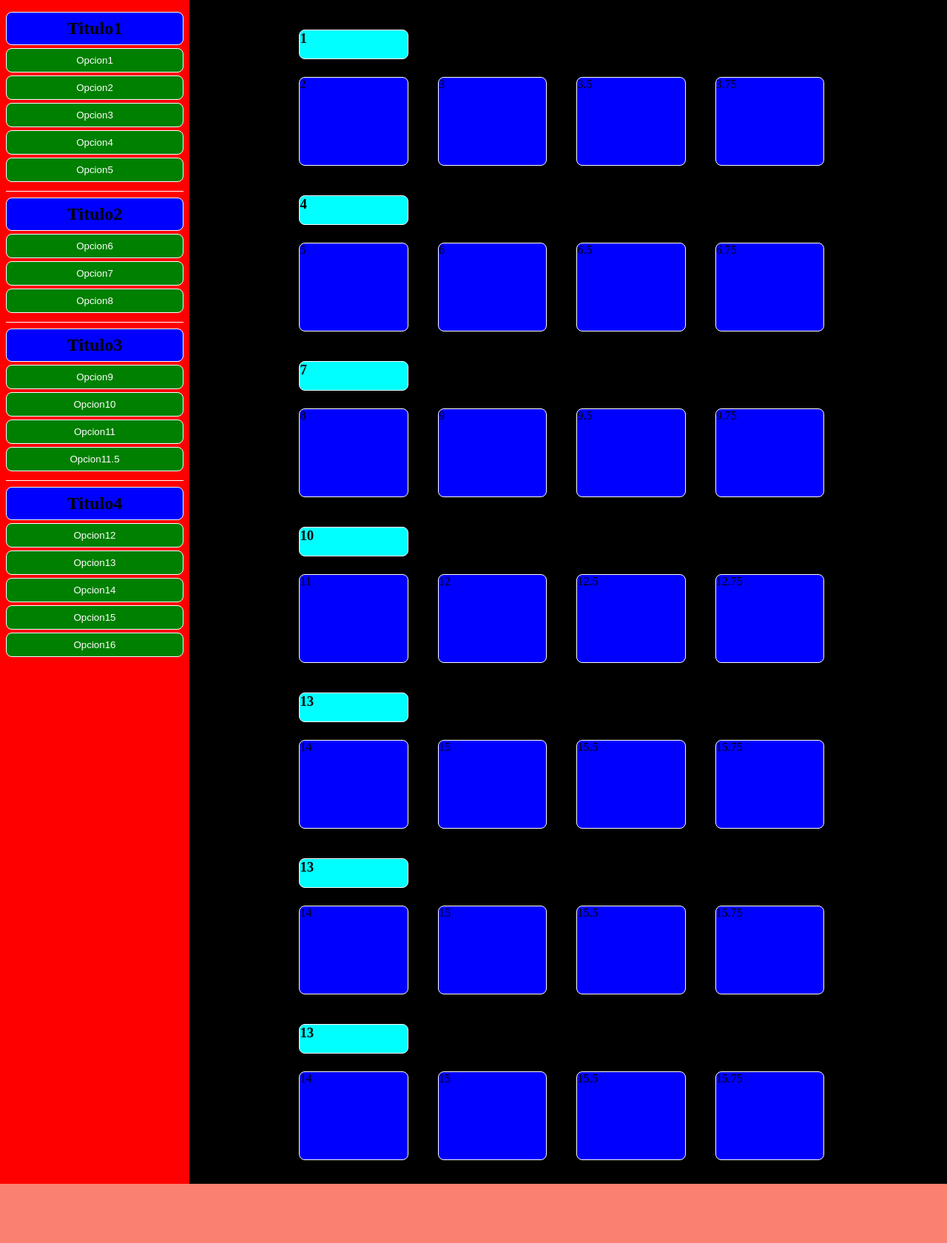
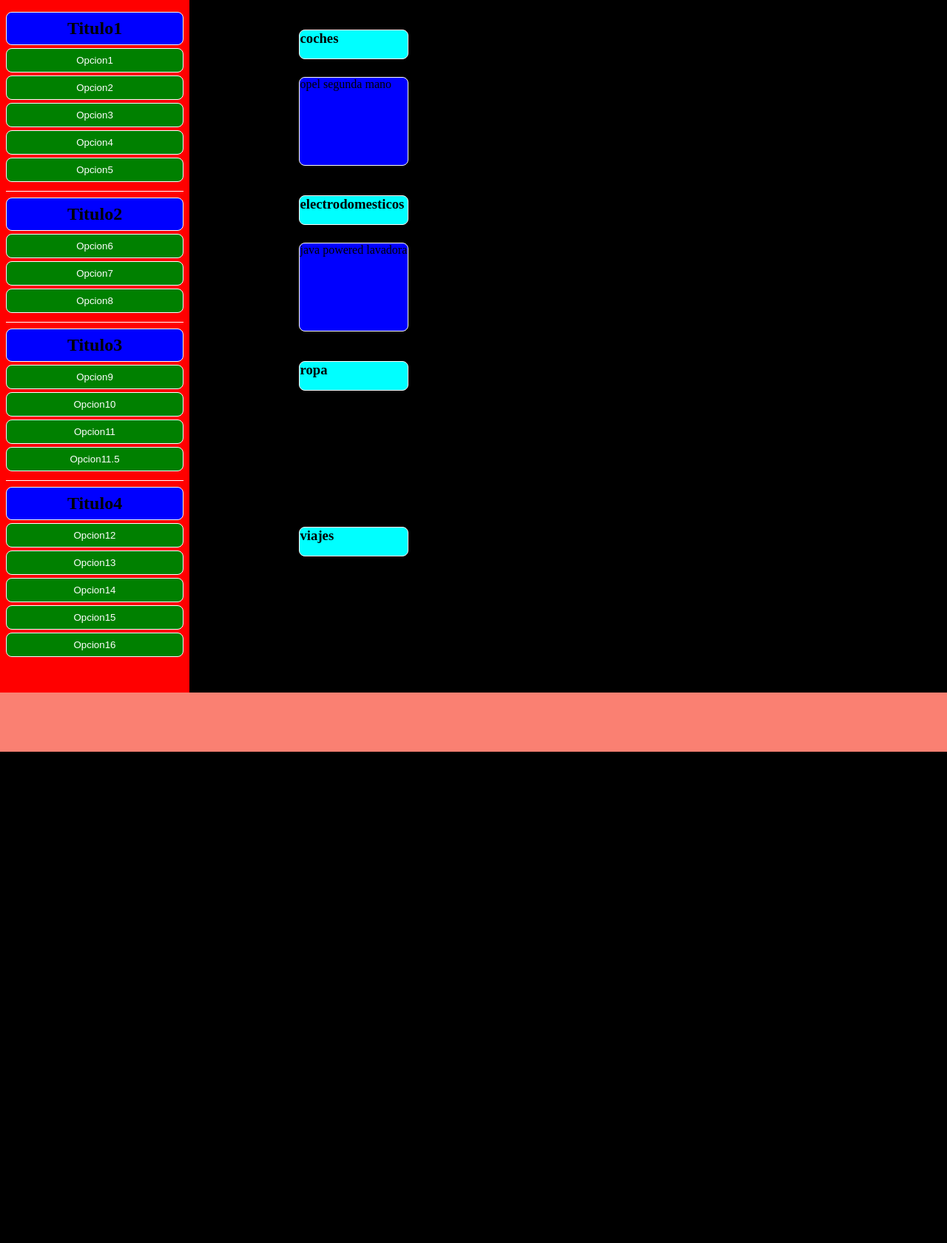
Before and after one commit to TxaberGardeazabal/2GDAW_Reto_2, a PHP site: page / in a window 1280 px wide. Shown: the part 160-1840 px from the top of the page at 74% size. After the commit the page ends 1176 px from the top, so only its background shows below. Run offline with PHP 8.4, Linux system fonts and the light colour scheme; data comes from the database, SQL or seed files in the repository.

Commit message:
Add files via upload

```diff
--- /dev/null
+++ b/view/conexionBD.php
@@ -0,0 +1,75 @@
+<?php
+$host="127.0.0.1";
+$dbname="web_anuncios";
+$user="2gdaw";
+$pass="12345Abcde";
+
+$baseDatos = conectar($host,$dbname,$user,$pass);
+
+function conectar($host,$dbname,$user,$pass){
+    try {
+        $baseDatos= new PDO("mysql:host=$host;dbname=$dbname", $user, $pass);
+        return $baseDatos;
+    }
+    catch(PDOException $e) {
+        echo $e->getMessage();
+    }
+}
+function generarDatos($baseDatos,$arrayCat,$i){
+    $arrayAnun = selectCompleja($baseDatos,"anuncios","nombre","categoria",$arrayCat[$i]);
+    print_r($arrayAnun);
+    for($j= 0; $j<count($arrayAnun) && $j<4; $j++){
+        $posicion = fswitch($j);
+
+    echo"<div class=\"anuncio $posicion\">$arrayAnun[$j]</div>";
+
+    }
+    if(count($arrayAnun)>4){
+        $posicion = fswitch($j);
+        echo"<button class=\"anuncio $posicion\"><img src=\"imagenes/triangulo.png\" alt=\"imagen\"></button>";
+    }
+
+
+}
+function select($baseDatos, $tabla,$columna){
+    $categorias = array();
+    $statement = $baseDatos->prepare("SELECT $columna FROM $tabla");
+    $statement->execute();
+
+    while($row = $statement->fetch()) {
+        array_push($categorias, $row["$columna"]);
+    }
+    return($categorias);
+}
+
+function selectCompleja($baseDatos, $tabla,$columna,$aComparar ,$dato){
+    $categorias = array();
+    $statement = $baseDatos->prepare("SELECT $columna FROM $tabla WHERE $aComparar = \"$dato\"");
+    $statement->execute();
+
+    while($row = $statement->fetch()) {
+        array_push($categorias, $row["$columna"]);
+    }
+    return($categorias);
+}
+
+function fswitch($i){
+    switch($i){
+        case 0:
+            $posicion= "primero";
+            break;
+        case 1:
+            $posicion= "segundo";
+            break;
+        case 2:
+            $posicion= "tercero";
+            break;
+        case 3:
+            $posicion= "cuarto";
+            break;
+        case 4:
+            $posicion= "quinto";
+            break;
+    }
+    return $posicion;
+}
--- a/view/index.css
+++ b/view/index.css
@@ -15,6 +15,7 @@ header{
     flex-direction: column;
     align-items: center;
     justify-content: space-evenly;
+    z-index:3;
 }
 header h1{
     width: 65%;
@@ -75,7 +76,7 @@ div#contenedor{
     position: relative;
     width: 100%;
     margin-top: 20vh;
-    height: 80vh;
+
     display: flex;
     flex-direction: column;
     justify-content: space-between;
@@ -113,12 +114,19 @@ section{
 }
 .tercero{
     grid-area: cuatro;
+    display: none;
 }
 .cuarto{
     grid-area: cinco;
+    display: none;
 }
 .quinto{
     grid-area: seis;
+    display: none;
+}
+.siete{
+    grid-area: siete;
+    display: none;
 }
 .titulo{
     background-color: cyan;
@@ -149,7 +157,7 @@ footer{
         background-color: black;
         width: 100%;
         display: flex;
-        height: 200vh;
+
     }
     div#contenedor{
         margin-top: 0%;
@@ -160,7 +168,6 @@ footer{
         align-items: center;
         z-index: 0;
         overflow-y: unset;
-        height: calc();
     }
     aside{
         background-color: red;
@@ -211,16 +218,12 @@ footer{
         "uno . ."
         "dos tres cuatro";
     }
-    .cuarto{
-        display: none;
-    }
-    .quinto{
-       display: none;
+    .tercero{
+        display: inline-block;
     }
     footer{
         position: relative;
     }
-
 }
 @media screen and (min-width: 1200px){
     header nav input#buscador{
@@ -259,7 +262,23 @@ footer{
         "uno . . . ."
         "dos tres cuatro cinco seis";
     }
+    section.plus{
+        display: grid;
+        grid-template-columns: repeat(5,15%);
+        grid-template-rows: 5vh 15vh 20vh;
+        grid-row-gap:3vh;
+        grid-column-gap: 5vh;
+        grid-auto-flow: column;
+        grid-template-areas:
+        "uno . . . ."
+        "dos tres cuatro cinco seis"
+        "siete siete siete siete siete";
+    }
     .quinto{
         display: inline-block;
     }
+    .siete{
+        display: inline-block;
+    }
+
 }
--- a/view/index.php
+++ b/view/index.php
@@ -1,63 +1,49 @@
 <?php require"parts/header.php"?>
+<?php require"conexionBD.php"?>
 <?php require"parts/aside.php"?>
 
         <div id="contenedor">
-            <section>
-                <h3 class="titulo">1</h3>
-                <div class="anuncio primero" >2</div>
-                <div class="anuncio segundo">3</div>
-                <div class="anuncio tercero">3.5</div>
-                <div class="anuncio cuarto">3.75</div>
-                <div class="anuncio quinto">3.875</div>
-            </section>
-            <section>
-                <h3  class="titulo">4</h3>
-                <div class="anuncio primero" >5</div>
-                <div class="anuncio segundo">6</div>
-                <div class="anuncio tercero">6.5</div>
-                <div class="anuncio cuarto">6.75</div>
-                <div class="anuncio quinto">6.875</div>
-            </section>
-            <section>
-                <h3 class="titulo">7</h3>
-                <div class="anuncio primero" >8</div>
-                <div class="anuncio segundo">9</div>
-                <div class="anuncio tercero">9.5</div>
-                <div class="anuncio cuarto">9.75</div>
-                <div class="anuncio quinto">9.875</div>
-            </section>
-            <section>
-                <h3 class="titulo">10</h3>
-                <div class="anuncio primero" >11</div>
-                <div class="anuncio segundo">12</div>
-                <div class="anuncio tercero">12.5</div>
-                <div class="anuncio cuarto">12.75</div>
-                <div class="anuncio quinto">12.875</div>
-            </section>
-            <section>
-                <h3 class="titulo">13</h3>
-                <div class="anuncio primero" >14</div>
-                <div class="anuncio segundo">15</div>
-                <div class="anuncio tercero">15.5</div>
-                <div class="anuncio cuarto">15.75</div>
-                <div class="anuncio quinto">15.875</div>
-            </section>
-            <section>
-                <h3 class="titulo">13</h3>
-                <div class="anuncio primero" >14</div>
-                <div class="anuncio segundo">15</div>
-                <div class="anuncio tercero">15.5</div>
-                <div class="anuncio cuarto">15.75</div>
-                <div class="anuncio quinto">15.875</div>
-            </section>
-            <section>
-                <h3 class="titulo">13</h3>
-                <div class="anuncio primero" >14</div>
-                <div class="anuncio segundo">15</div>
-                <div class="anuncio tercero">15.5</div>
-                <div class="anuncio cuarto">15.75</div>
-                <div class="anuncio quinto">15.875</div>
-            </section>
+
+            <?php
+
+                $arrayCat = select($baseDatos,"categorias","clase");
+                $publicidad = array('anuncio');
+                array_splice($arrayCat,2, 0, $publicidad);
+                array_splice($arrayCat,5, 0, $publicidad);
+                for($i= 0; $i<count($arrayCat) ; $i++){
+
+                if($arrayCat[$i+1]=="anuncio"){
+                    echo "<section class=\"plus\">";
+                    ?>
+                    <h3 class="titulo"><?= $arrayCat[$i] ?></h3>
+
+                    <?php
+                        generarDatos($baseDatos,$arrayCat,$i);
+
+                    ?>
+                        <button class="siete"><img src="imagenes/triangulo.png" alt="imagen"></button>
+                    <?php
+
+
+                    echo "</section>";
+                    $i++;
+                }
+                else{
+                    echo "<section>"  ;
+
+            ?>
+                <h3 class="titulo"><?= $arrayCat[$i] ?></h3>
+
+                    <?php
+                       generarDatos($baseDatos,$arrayCat,$i);
+                    ?>
+
+                </section>
+            <?php
+                }
+            }
+            ?>
+
         </div>
 
-        <?php require"parts/footer.php"?>
+<?php require"parts/footer.php"?>
```
